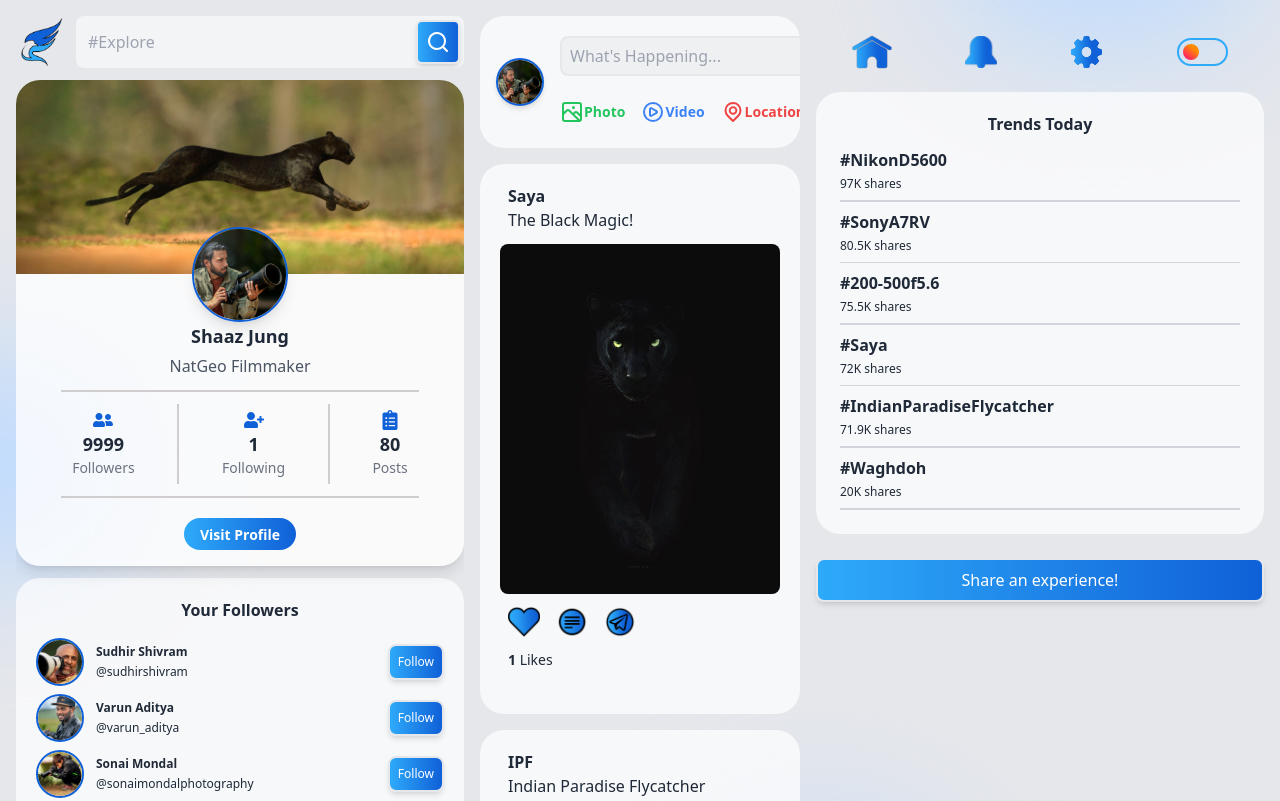
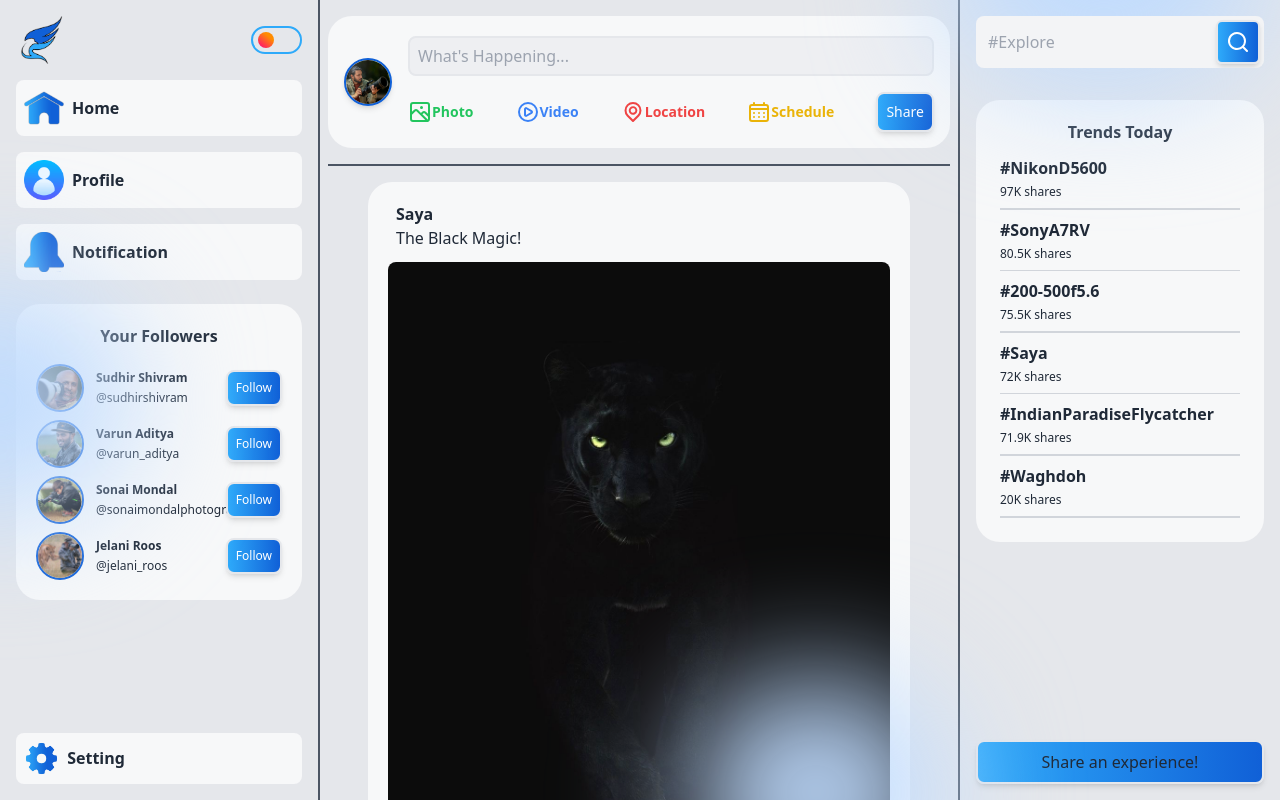
Before and after one commit to SwanandD121/FeatherPerfect_fe, a React (Create React App) app: page /home in a window 1280 px wide. Shown: the top 801 px of the page. Built offline with nearby package versions, Linux system fonts and the light colour scheme.

Commit message:
homepage-revamp

```diff
--- a/src/App.js
+++ b/src/App.js
@@ -6,11 +6,10 @@ import Profile from "./pages/Profile/Profile";
 import { BrowserRouter, Route, Routes } from "react-router-dom";
 import { ToastContainer } from 'react-toastify';
 import 'react-toastify/dist/ReactToastify.css';
-
 function App() {
   return (
     <BrowserRouter>
-      <div className="App overflow-hidden relative text-gray-800 bg-gray-200 dark:bg-black/90 p-4">
+      <div className="App overflow-hidden relative text-gray-800 bg-gray-200 dark:bg-black/90">
         <div
           className="blur-3xl absolute bg-blue-200 dark:bg-blue-800/30 w-80 h-56 rounded-full"
           style={{ top: "-18%", right: "1rem" }}
--- a/src/Components/LogoSearch/LogoSearch.jsx
+++ b/src/Components/LogoSearch/LogoSearch.jsx
@@ -1,22 +1,23 @@
-import React from 'react'
-import Logo from '../../img/logo.png'
-import { UilSearch } from '@iconscout/react-unicons'
+import React from 'react';
+import Logo from '../../img/logo.png';
+import { UilSearch } from '@iconscout/react-unicons';
 
 const LogoSearch = () => {
   return (
     <div className='logoSearch flex gap-3 items-center overflow-hidden w-full'>
-      <img src={Logo} alt="" className='w-12 h-12'/>
-      <div className="Search flex bg-gray-100 dark:bg-slate-800 rounded-lg p-1 w-full ">
-        <input type="text" placeholder='#Explore' className='w-full bg-transparent border-none outline-none dark:text-white pl-2' />
-        <div className="s-icon flex items-center justify-center rounded-md p-2 text-white bg-gradient-to-r from-[#2eaafa] to-[#1060d7] shadow-md border-2  hover:border-2 dark:border-2 dark:border-black/90 dark:hover:border-[#2eaafa]   hover:border-[#2eaafa] hover:bg-gradient-to-l hover:from-transparent hover:to-transparent hover:text-[#297eff] hover:cursor-pointer">
-            <UilSearch/>
-       </div>
+      <div className="Search flex bg-gray-100 dark:bg-slate-800 rounded-lg p-1 w-full relative">
+        <input
+          type="text"
+          placeholder='#Explore'
+          className='w-full bg-transparent border-none outline-none dark:text-white pl-2'
+          style={{ zIndex: 1 }} // Ensure it's on top
+        />
+        <div className="s-icon flex items-center justify-center rounded-md p-2 text-white bg-gradient-to-r from-[#2eaafa] to-[#1060d7] shadow-md border-2 hover:border-2 dark:border-2 dark:border-black/90 dark:hover:border-[#2eaafa] hover:border-[#2eaafa] hover:bg-gradient-to-l hover:from-transparent hover:to-transparent hover:text-[#297eff] hover:cursor-pointer" style={{ zIndex: 2 }}>
+          <UilSearch />
+        </div>
       </div>
+    </div>
+  );
+};
 
-    </div>
-  )
-}
-
-export default LogoSearch
-
-// text-white bg-gradient-to-r from-[#2eaafa] to-[#1060d7] p-2 rounded-lg shadow-md border-2 hover:border-[#2eaafa] hover:bg-gradient-to-l hover:from-white hover:to-white hover:text-[#297eff] hover:cursor-pointer
+export default LogoSearch;
--- a/src/Components/Posts/Posts.jsx
+++ b/src/Components/Posts/Posts.jsx
@@ -4,7 +4,7 @@ import Post from '../Post/Post'
 
 const Posts = () => {
   return (
-    <div className="Posts flex flex-col gap-4 h-screen overflow-y-auto ">
+    <div className="Posts flex flex-col gap-4 h-screen overflow-y-auto">
         {PostsData.map((post, id) => {
             return <Post data={post} id={id} />
         })}
--- a/src/pages/Home/Home.css
+++ /dev/null
@@ -1,5 +0,0 @@
-.home {
-    position: relative;
-    display: grid;
-    grid-template-columns: 28rem auto 28rem;
-}
--- a/src/pages/Home/Home.jsx
+++ b/src/pages/Home/Home.jsx
@@ -1,19 +1,158 @@
-import React from 'react'
-import './Home.css'
-import ProfileSide from '../../Components/ProfileSide/ProfileSide'
-import PostSide from '../../Components/PostSide/PostSide'
-import RightSide from '../../Components/RightSide/RightSide'
+import { Link } from "react-router-dom";
+import Noti from "../../img/bell-filled.png";
+import Setting from "../../img/setting-filled.png";
+import Home from "../../img/home-filled.png";
+import { useState, useEffect } from "react";
+import Logo from '../../img/logo.png';
+import User from '../../img/user.png';
+import LogoSearch from "../../Components/LogoSearch/LogoSearch";
+import PostShare from '../../Components/PostShare/PostShare';
+import FollowersCard from "../../Components/FollowersCard/FollowersCard";
+import Posts from "../../Components/Posts/Posts";
+import TrendCard from '../../Components/TrendCard/TrendCard';
+import ShareModal from '../../Components/ShareModal/ShareModal';
+import NotificationModal from '../../Components/NotificationModal/NotificationModal';
+import SettingsModal from '../../Components/SettingsModal/SettingsModal';
+import ExperienceModal from '../../Components/ExperienceModal/ExperienceModal';
 
+const Home2 = () => {
+    const [theme, setTheme] = useState(null);
+    const [modalOpened, setModalOpened] = useState(false);
+    const [notiModalOpened, setNotiModalOpened] = useState(false);
+    const [settingsModalOpened, setSettingsModalOpened] = useState(false);
+    const [experienceModalOpened, setExperienceModalOpened] = useState(false);
 
+    const [followingCount, setFollowingCount] = useState(() => {
+        const savedCount = localStorage.getItem("followingCount");
+        return savedCount ? JSON.parse(savedCount) : 1;
+    });
 
-const Home = () => {
-  return (
-    <div className="home relative gap-4 "> {/* isme tailwind nahi chal raha */}
-      <ProfileSide/>
-      <PostSide/>
-      <RightSide/>
-    </div>
-  )
-}
+    useEffect(() => {
+        localStorage.setItem("followingCount", JSON.stringify(followingCount));
+    }, [followingCount]);
 
-export default Home
+    const handleFollow = () => {
+        setFollowingCount((prevCount) => prevCount + 1);
+    };
+
+    useEffect(() => {
+        if (window.matchMedia("(prefers-color-scheme: dark)").matches) {
+            setTheme("dark");
+        } else {
+            setTheme("light");
+        }
+    }, []);
+
+    useEffect(() => {
+        if (theme === "dark") {
+            document.documentElement.classList.add("dark");
+        } else {
+            document.documentElement.classList.remove("dark");
+        }
+    }, [theme]);
+
+    const handleThemeSwitch = () => {
+        setTheme(theme === "dark" ? "light" : "dark");
+    };
+
+    return (
+        <>
+            <div className="homepage flex flex-col md:flex-row h-screen overflow-hidden">
+                {/* Left Panel */}
+                <div className="leftpanel md:basis-1/4 grow border-r-2 border-gray-600 p-4 flex flex-col h-[30vh] md:h-auto overflow-y-auto">
+                    <div className="top-div flex items-center justify-between space-x-4 mb-4">
+                        <img src={Logo} alt="" className="w-12 h-12" />
+                        <label className="switch ml-auto">
+                            <input type="checkbox" onChange={handleThemeSwitch} />
+                            <span className="slider"></span>
+                        </label>
+                    </div>
+
+                    <div className="">
+                        <Link
+                            to="/home"
+                            className="w-full flex items-center space-x-2 dark:text-white p-2 rounded-lg bg-white/70 dark:bg-slate-800"
+                        >
+                            <img src={Home} alt="home" className="w-[2.5rem] h-[2.5rem]" />
+                            <h1 className="font-semibold">Home</h1>
+                        </Link>
+                        <Link
+                            to="/profile"
+                            className="w-full flex items-center space-x-2 dark:text-white p-2 rounded-lg bg-white/70 dark:bg-slate-800 mt-4"
+                        >
+                            <img src={User} alt="profile" className="w-[2.5rem] h-[2.5rem]" />
+                            <h1 className="font-semibold">Profile</h1>
+                        </Link>
+
+                        <Link
+                            className="w-full flex items-center space-x-2 dark:text-white p-2 rounded-lg mt-4 bg-white/70 dark:bg-slate-800"
+                            onClick={() => setNotiModalOpened(true)}
+                        >
+                            <img src={Noti} alt="notifications" className="w-[2.5rem] h-[2.5rem]" />
+                            <h1 className="font-semibold">Notification</h1>
+                        </Link>
+
+                        <div className="my-6">
+                            <FollowersCard onFollow={handleFollow} />
+                        </div>
+                    </div>
+
+                    {/* Settings button pushed to the bottom */}
+                    <Link
+                        className="w-full flex items-center space-x-2 dark:text-white p-2 rounded-lg mt-auto bg-white/70 dark:bg-slate-800"
+                        onClick={() => setSettingsModalOpened(!settingsModalOpened)}
+                    >
+                        <img src={Setting} alt="settings" className="w-[2.2rem] h-[2.2rem]" />
+                        <h1 className="font-semibold">Setting</h1>
+                    </Link>
+                </div>
+
+                {/* Middle Panel */}
+                <div className="midpanel md:basis-2/4 grow border-r-2 border-gray-600 overflow-y-auto flex flex-col h-[70vh] md:h-full">
+                    <div className="mt-4 pb-4 mx-2 border-b-2 border-gray-600">
+                        <PostShare />
+                    </div>
+
+                    {/* Scrollable post area */}
+                    <div className="mt-4 mx-2 px-10 overflow-y-scroll flex-grow pb-10">
+                        <Posts />
+                    </div>
+                </div>
+
+                {/* Right Panel */}
+                <div className="rightpanel hidden md:flex md:basis-1/4 grow p-4 flex-col h-[30vh] md:h-auto overflow-y-auto">
+                    <LogoSearch />
+                    <div className="trend mt-8">
+                        <TrendCard />
+                    </div>
+                    <button
+                        onClick={() => setExperienceModalOpened(true)}
+                        className="w-full mt-auto dark:text-white p-2 bg-gradient-to-r from-[#2eaafa] to-[#1060d7] rounded-lg shadow-md border-2 hover:border-2 dark:border-black/90 dark:hover:border-[#2eaafa] hover:border-[#2eaafa] hover:bg-gradient-to-l hover:text-[#297eff] hover:cursor-pointer"
+                    >
+                        Share an experience!
+                    </button>
+                </div>
+            </div>
+
+            {/* Modals */}
+            <ShareModal
+                modalOpened={modalOpened}
+                setModalOpened={setModalOpened}
+            />
+            <NotificationModal
+                modalOpened={notiModalOpened}
+                setModalOpened={setNotiModalOpened}
+            />
+            <SettingsModal
+                isOpen={settingsModalOpened}
+                onClose={() => setSettingsModalOpened(false)}
+            />
+            <ExperienceModal
+                isOpen={experienceModalOpened}
+                onClose={() => setExperienceModalOpened(false)}
+            />
+        </>
+    );
+};
+
+export default Home2;
```
Also changed, not shown: src/img/user.png (added).
